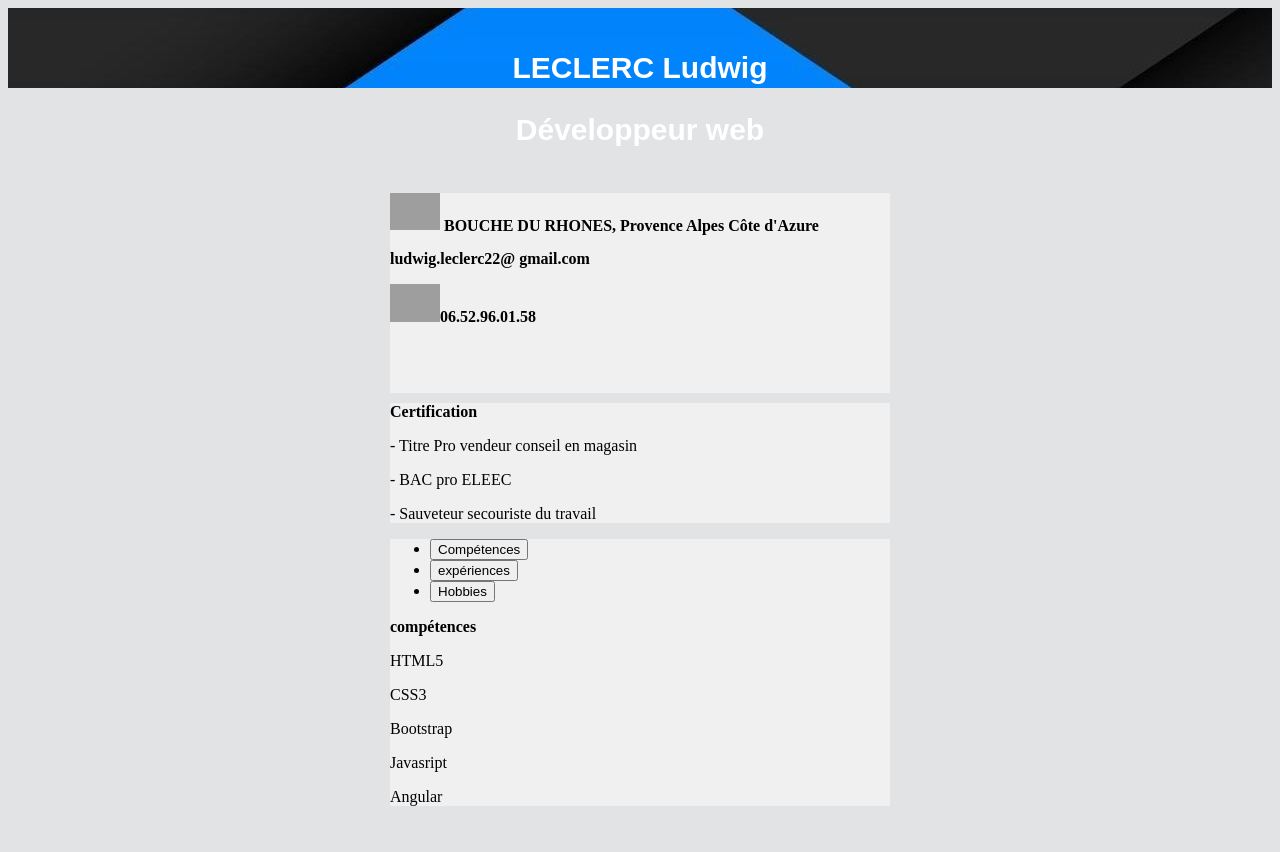
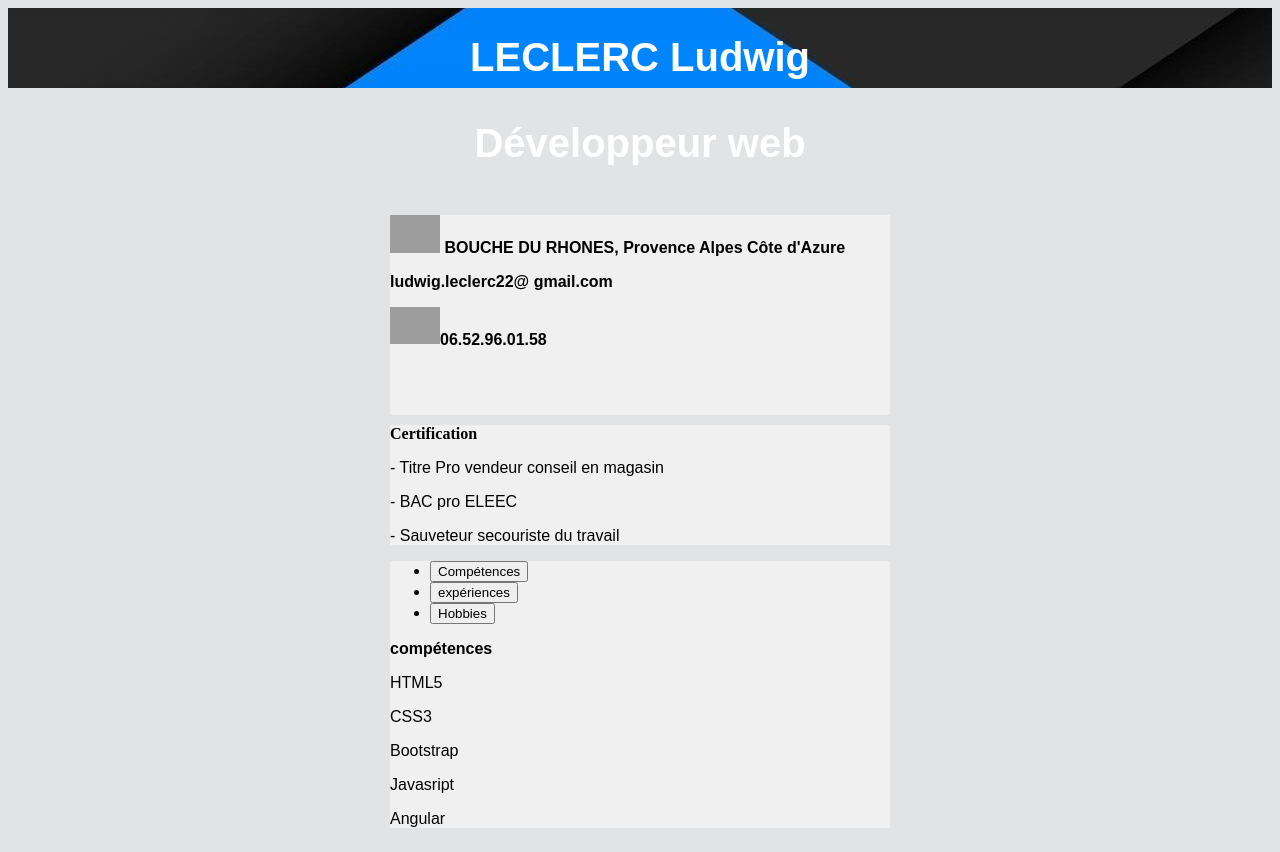
Before and after one commit to LeclercLudwig/CV, a plain HTML site: page index.html in a window 1280 px wide. Before the commit the page ends 830 px from the top, so only its background shows below. Drawn offline with Linux system fonts and the light colour scheme; grey boxes are pictures that could not be loaded.

Commit message:
léger changement

```diff
--- a/css/style.css
+++ b/css/style.css
@@ -1,26 +1,44 @@
+html{
+    width: 100%;
+}
 body{
     background: rgb(225, 227, 228);
+    height: 100%;
+    min;
 }
+p{
+    font-family: arial;
+}
+.nom{
+
+}
+
 nav{
-    height: 4em;
+
 }
 #name_title{
     background-image: url('../img/name_title.jpg');
     background-position: 0cm;
     height: 5em;
+    width: 100%;
+    margin: 0px;
+    display: inline-block;
+    top: 0%;
+
 }
 .container_Princip{
     display: flex;
     flex-direction: column;
     align-items: center;
-    ;
+
 }
 h1{
-    font-size: 30px;
+    font-size: 40px;
     color:white;
     text-align: center;
     font-family: Arial;
 }
+
 
 @media only screen and (min-width: 640px){
 
--- a/index.html
+++ b/index.html
@@ -4,9 +4,10 @@
 	<meta charset="UTF-8">
 	<title>CV | LECLERC Ludwig</title>
 	<link rel="stylesheet" type="text/css" 	href="css/style.css">
+	<meta name="viewport" content="width=device-width, initial-scale=1.0">
 </head>
 <body>
-	<section class="" id="name_title"><br><h1 class="text-light">LECLERC Ludwig</h1></section>
+	<header id="name_title"><h1 class="nom">LECLERC Ludwig</h1></header>
 	<nav class="">
 		<h1 class="mx-auto h5 text-light">Développeur web</h1>
 	</nav>
```
